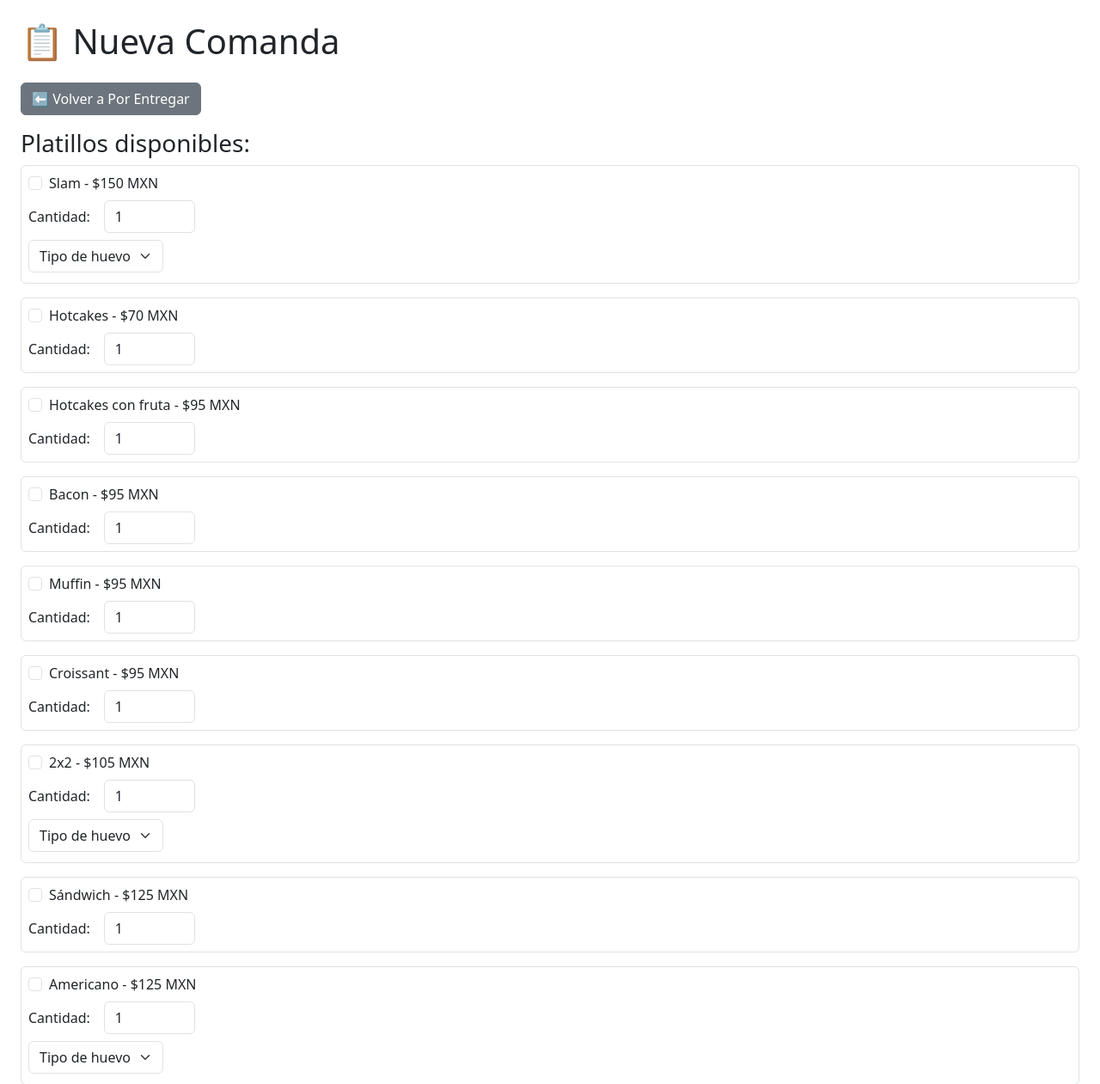
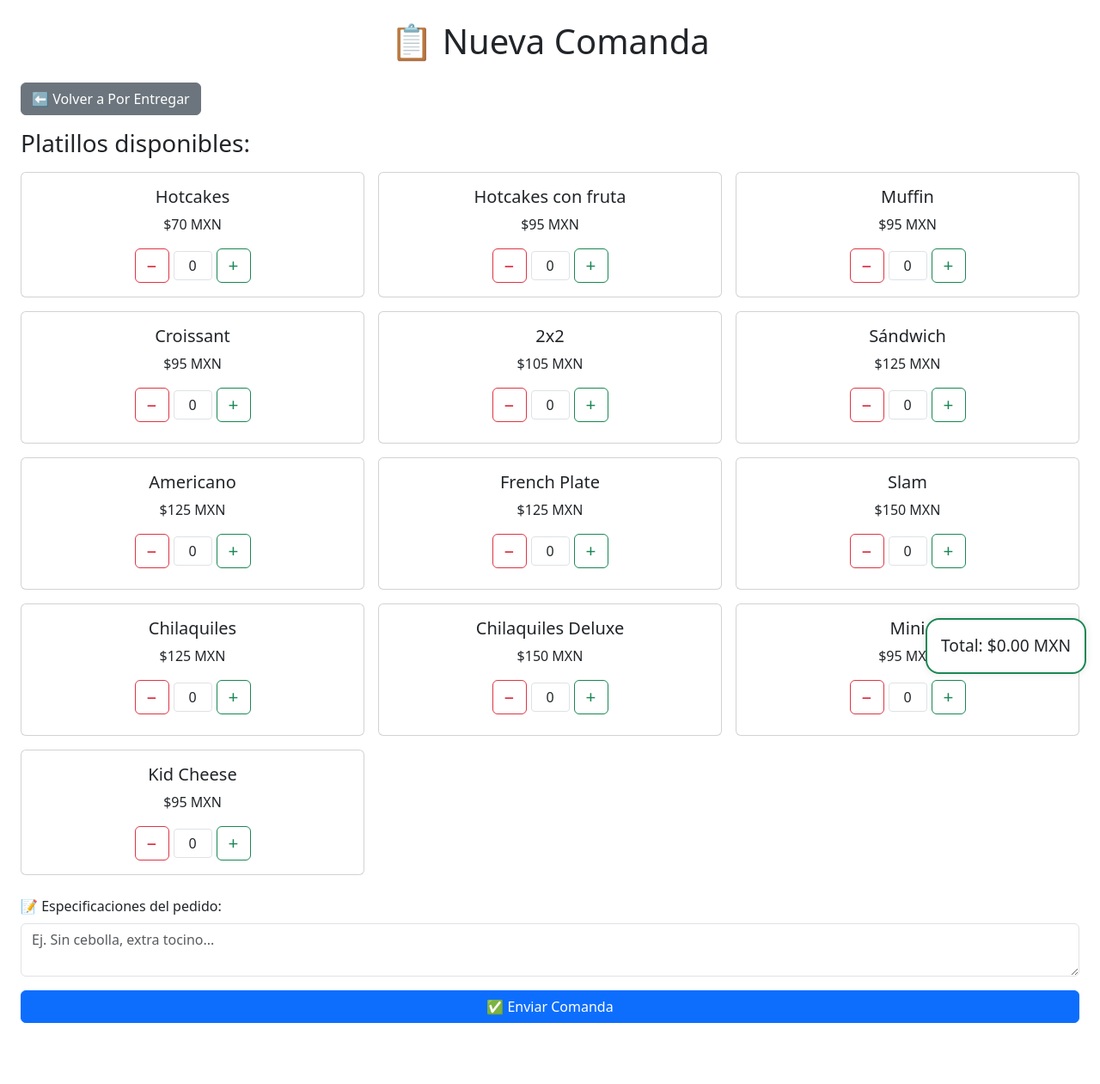
Before and after one commit to PaulCz25/eggsquisitos_pedidos---remaster, a Flask app: page /pedidos in a window 1280 px wide. Shown: the top 1261 px of the page at 86% size. After the commit the page ends 1190 px from the top, so only its background shows below. Run offline with Flask 3, Linux system fonts and the light colour scheme.

Commit message:
Mejora de interfaz y cálculo de total en tiempo real

```diff
--- a/templates/pedidos.html
+++ b/templates/pedidos.html
@@ -2,18 +2,189 @@
 <html lang="es">
 <head>
   <meta charset="UTF-8">
+  <meta name="viewport" content="width=device-width, initial-scale=1">
   <title>Nuevo Pedido</title>
   <link rel="stylesheet" href="https://cdn.jsdelivr.net/npm/bootstrap@5.3.0/dist/css/bootstrap.min.css">
+  <style>
+    .resaltado {
+      animation: flash 0.3s ease-in-out;
+    }
+
+    @keyframes flash {
+      0% { background-color: #d4edda; }
+      100% { background-color: white; }
+    }
+
+    .toast-container {
+      position: fixed;
+      top: 1rem;
+      right: 1rem;
+      z-index: 9999;
+    }
+
+    .toast {
+      background-color: #28a745;
+      color: white;
+      padding: 0.5rem 1rem;
+      border-radius: 0.25rem;
+      margin-bottom: 0.5rem;
+      animation: fadeOut 2s forwards;
+    }
+
+    @keyframes fadeOut {
+      0% { opacity: 1; }
+      80% { opacity: 1; }
+      100% { opacity: 0; transform: translateX(100%); }
+    }
+
+    .card:hover {
+      cursor: pointer;
+      background-color: #f8f9fa;
+      transition: background-color 0.2s;
+    }
+
+    .cantidad-control {
+      display: flex;
+      align-items: center;
+      justify-content: center;
+      gap: 5px;
+    }
+
+    .btn-cantidad {
+      width: 40px;
+      height: 40px;
+      font-size: 1.3rem;
+      padding: 0;
+    }
+
+    .form-control-sm {
+      font-size: 1rem;
+      width: 45px;
+      text-align: center;
+    }
+
+    .no-click-propagation {
+      pointer-events: auto;
+    }
+
+    #total-container {
+      position: fixed;
+      bottom: 1rem;
+      right: 1rem;
+      background: #fff;
+      border: 2px solid #198754;
+      padding: 1rem;
+      border-radius: 1rem;
+      box-shadow: 0 0 10px rgba(0,0,0,0.1);
+      font-size: 1.2rem;
+      z-index: 999;
+    }
+
+    @media (max-width: 768px) {
+      .card h5 {
+        font-size: 1rem;
+      }
+
+      .card-text {
+        font-size: 0.9rem;
+      }
+
+      #total-container {
+        font-size: 1rem;
+        padding: 0.7rem;
+      }
+
+      .btn-cantidad {
+        width: 36px;
+        height: 36px;
+        font-size: 1.1rem;
+      }
+    }
+  </style>
+</head>
+<body class="p-4">
+  <h1 class="mb-4 text-center">📋 Nueva Comanda</h1>
+  <a href="/" class="btn btn-secondary mb-3">⬅️ Volver a Por Entregar</a>
+
+  <form action="/pedido" method="post">
+    <h3 class="mb-3">Platillos disponibles:</h3>
+    <div class="row row-cols-1 row-cols-sm-2 row-cols-md-3 g-3">
+      {% set orden_personalizada = [
+        "Hotcakes", "Hotcakes con fruta", "Hotcakes con tocino", "French toast",
+        "Muffin", "Croissant", "2x2", "Sándwich", "Americano", "French Plate",
+        "Slam", "Chilaquiles", "Chilaquiles Deluxe", "Mini", "Kid Cheese"
+      ] %}
+
+      {% for item in orden_personalizada %}
+        {% if item in menu %}
+          <div class="col">
+            <div class="card h-100 p-3" onclick="incrementarCantidad('{{ item }}')">
+              <input type="checkbox" class="d-none" name="item" value="{{ item }}" id="{{ item }}">
+              <h5 class="card-title text-center">{{ item }}</h5>
+              <p class="card-text text-center">${{ menu[item] }} MXN</p>
+
+              <div class="cantidad-control no-click-propagation">
+                <button type="button" class="btn btn-outline-danger btn-cantidad" onclick="event.stopPropagation(); cambiarCantidad('{{ item }}', -1)">−</button>
+                <input type="text" readonly name="cantidad_{{ item }}" id="cantidad_{{ item }}" value="0"
+                       class="form-control form-control-sm" />
+                <button type="button" class="btn btn-outline-success btn-cantidad" onclick="event.stopPropagation(); cambiarCantidad('{{ item }}', 1)">+</button>
+              </div>
+
+              {% if item in huevo_menu %}
+                <div id="huevos_{{ item }}" class="mt-2 no-click-propagation"></div>
+                <script>
+                  document.addEventListener('DOMContentLoaded', () => {
+                    updateHuevos('{{ item }}');
+                  });
+                </script>
+              {% endif %}
+            </div>
+          </div>
+        {% endif %}
+      {% endfor %}
+    </div>
+
+    <div class="mb-3 mt-4">
+      <label for="notas" class="form-label">📝 Especificaciones del pedido:</label>
+      <textarea name="notas" class="form-control" rows="2" placeholder="Ej. Sin cebolla, extra tocino..."></textarea>
+    </div>
+
+    <button type="submit" class="btn btn-primary w-100">✅ Enviar Comanda</button>
+  </form>
+
+  <!-- Total del pedido -->
+  <div id="total-container">
+    <span id="total-pedido">Total: $0.00 MXN</span>
+  </div>
+
   <script>
+    const precios = {{ menu | tojson | safe }};
+
+    function showToast(mensaje) {
+      const container = document.querySelector('.toast-container') || (() => {
+        const div = document.createElement('div');
+        div.className = 'toast-container';
+        document.body.appendChild(div);
+        return div;
+      })();
+
+      const toast = document.createElement('div');
+      toast.className = 'toast';
+      toast.textContent = mensaje;
+      container.appendChild(toast);
+
+      setTimeout(() => toast.remove(), 2500);
+    }
+
     function updateHuevos(item) {
-      const cantidad = parseInt(document.getElementById(`cantidad_${item}`).value) || 1;
+      const cantidad = parseInt(document.getElementById(`cantidad_${item}`).value) || 0;
       const huevoContainer = document.getElementById(`huevos_${item}`);
-      huevoContainer.innerHTML = ''; // Limpia los select anteriores
+      huevoContainer.innerHTML = '';
 
       for (let i = 1; i <= cantidad; i++) {
         const select = document.createElement('select');
         select.name = `huevo_${item}[]`;
-        select.className = 'form-select w-auto my-1';
+        select.className = 'form-select form-select-sm my-1 w-100 no-click-propagation';
 
         const opciones = ["", "H.Rev", "H.T", "H.M", "H.C"];
         opciones.forEach(valor => {
@@ -23,49 +194,53 @@
           select.appendChild(opt);
         });
 
+        select.addEventListener('click', e => e.stopPropagation());
         huevoContainer.appendChild(select);
       }
     }
+
+    function cambiarCantidad(item, delta) {
+      const inputCantidad = document.getElementById(`cantidad_${item}`);
+      const checkbox = document.getElementById(item);
+
+      let cantidad = parseInt(inputCantidad.value) || 0;
+      let nuevaCantidad = cantidad + delta;
+
+      if (nuevaCantidad < 0 || nuevaCantidad > 10) return;
+
+      inputCantidad.value = nuevaCantidad;
+      inputCantidad.classList.add('resaltado');
+      updateHuevos(item);
+      actualizarTotal();
+
+      if (!checkbox.checked && nuevaCantidad > 0) {
+        checkbox.checked = true;
+      }
+
+      showToast(`${delta > 0 ? '+' : '-'}1 a ${item}`);
+      setTimeout(() => inputCantidad.classList.remove('resaltado'), 500);
+    }
+
+    function incrementarCantidad(item) {
+      cambiarCantidad(item, 1);
+    }
+
+    function actualizarTotal() {
+      let total = 0;
+
+      Object.keys(precios).forEach(item => {
+        const input = document.getElementById(`cantidad_${item}`);
+        if (input) {
+          const cantidad = parseInt(input.value) || 0;
+          total += cantidad * precios[item];
+        }
+      });
+
+      document.getElementById('total-pedido').textContent = `Total: $${total.toFixed(2)} MXN`;
+    }
+
+    document.addEventListener('DOMContentLoaded', actualizarTotal);
   </script>
-</head>
-<body class="p-4">
-  <h1 class="mb-4">📋 Nueva Comanda</h1>
-  <a href="/" class="btn btn-secondary mb-3">⬅️ Volver a Por Entregar</a>
-
-  <form action="/pedido" method="post">
-    <h3>Platillos disponibles:</h3>
-    {% for item in menu %}
-      <div class="mb-3 border rounded p-2">
-        <div class="form-check">
-          <input class="form-check-input" type="checkbox" name="item" value="{{ item }}" id="{{ item }}">
-          <label class="form-check-label" for="{{ item }}">
-            {{ item }} - ${{ menu[item] }} MXN
-          </label>
-        </div>
-
-        <div class="mt-2 d-flex align-items-center gap-3">
-          <label for="cantidad_{{ item }}" class="form-label m-0">Cantidad:</label>
-          <input type="number" name="cantidad_{{ item }}" id="cantidad_{{ item }}" min="1" max="10" value="1" class="form-control w-auto" onchange="updateHuevos('{{ item }}')" />
-        </div>
-
-        {% if item in huevo_menu %}
-          <div id="huevos_{{ item }}" class="mt-2"></div>
-          <script>
-            document.addEventListener('DOMContentLoaded', () => {
-              updateHuevos('{{ item }}');
-            });
-          </script>
-        {% endif %}
-      </div>
-    {% endfor %}
-
-    <div class="mb-3 mt-4">
-      <label for="notas" class="form-label">📝 Especificaciones del pedido:</label>
-      <textarea name="notas" class="form-control" rows="2" placeholder="Ej. Sin cebolla, extra tocino..."></textarea>
-    </div>
-
-    <button type="submit" class="btn btn-primary">✅ Enviar Comanda</button>
-  </form>
 
   <script src="https://cdn.jsdelivr.net/npm/bootstrap@5.3.0/dist/js/bootstrap.bundle.min.js"></script>
 </body>
```
